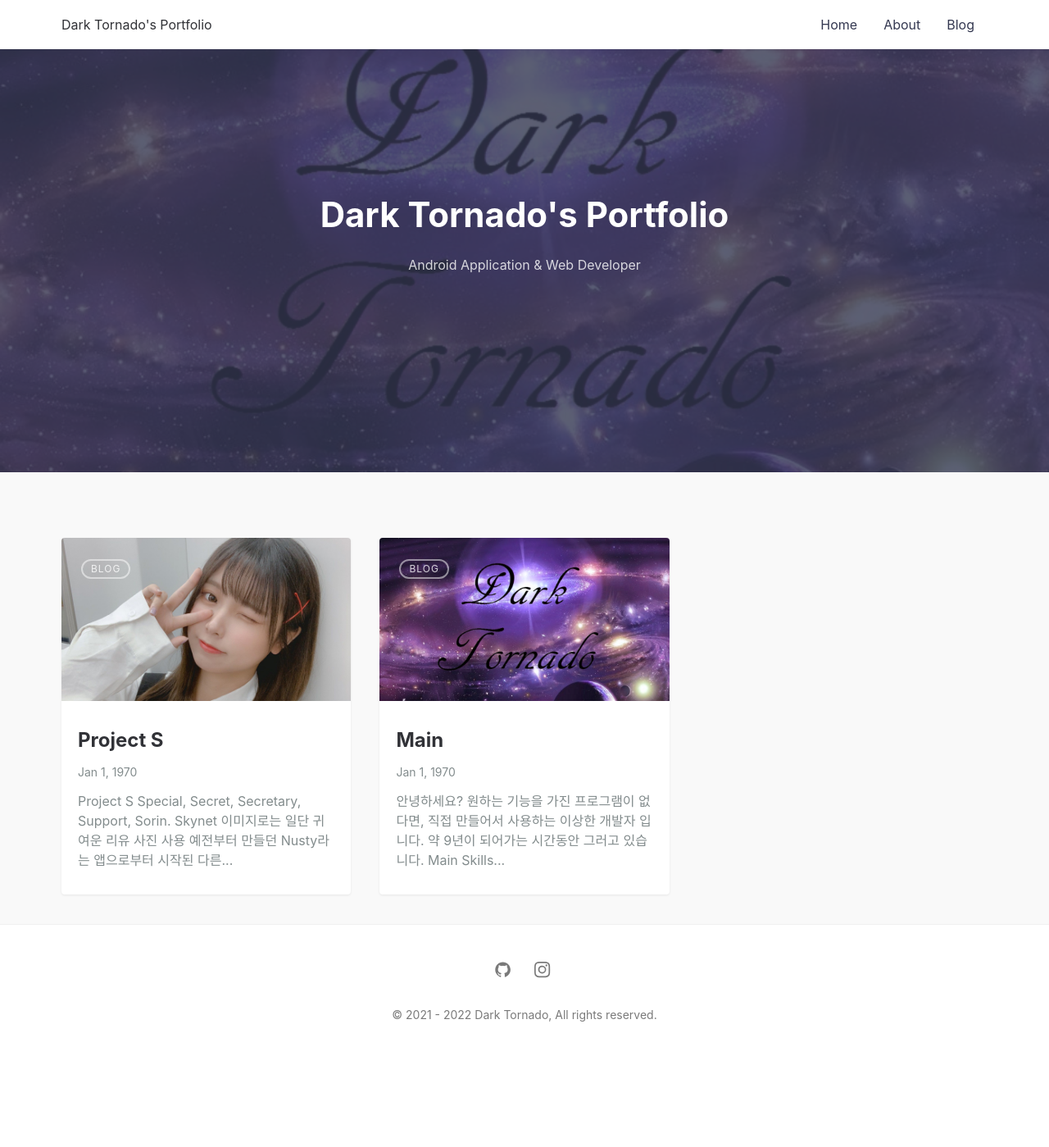
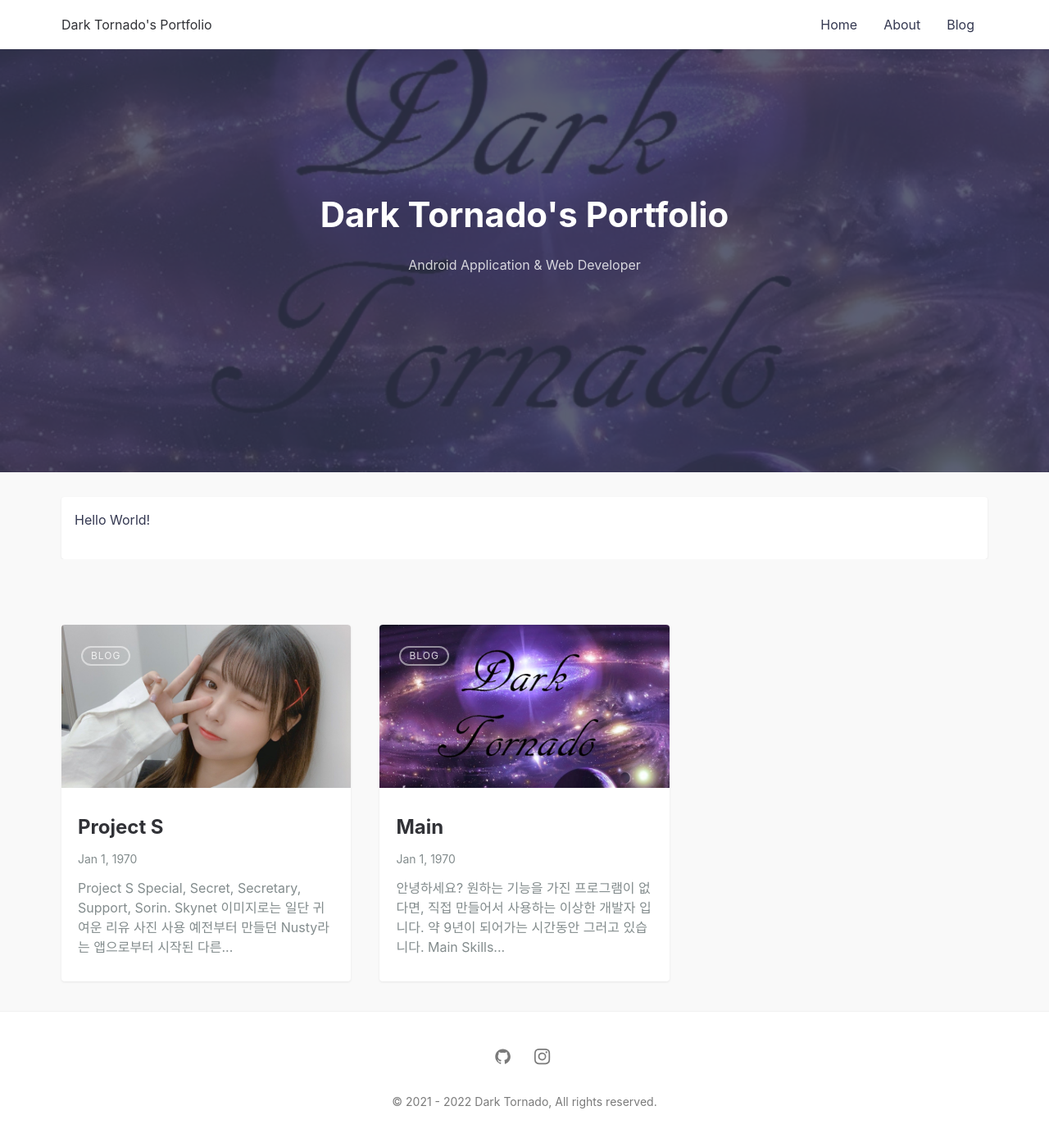
Before and after one commit to DarkTornado/Portfolio, a Jekyll site: the page built from index.md, in a window 1280 px wide. Shown: the whole page at 82% size. Built offline with Jekyll 4.4.1, drawn with Linux system fonts in a browser that asks for light colours; before the commit the page ends 1293 px from its top, so only the background shows below that.

Commit message:
요약 정보가 담길 공간 생성

```diff
--- /dev/null
+++ b/_includes/custom.css
@@ -0,0 +1,11 @@
+section.summary {
+    background-color: #f9f9f9;
+    padding-top: 30px;
+}
+
+div.summary_info {
+    background-color: white;
+    padding: 16px;
+    border-radius: 4px;
+    box-shadow: 0 1px 3px rgba(0,0,0,0.08);
+}
--- a/_includes/head.html
+++ b/_includes/head.html
@@ -26,6 +26,7 @@
   <style class="inlineCSS">
 
     {% include critical.css %}
+    {% include custom.css %}
 
   </style>
   <link rel="preload" href="{{ '/assets/css/main.css' | relative_url }}" as="style" onload="this.rel='stylesheet'">
--- a/_layouts/default.html
+++ b/_layouts/default.html
@@ -27,6 +27,17 @@ layout: compress
     </div>
 
     <main class="site__content">
+
+      <!-- 포트폴리오 요악 정보가 담길 곳 / 원래 없던 소스 -->
+      <section class="summary">
+        <div class="container">
+          <div class="summary_info">
+            {{ content }}
+          </div>
+        </div>
+      </section>
+
+      <!-- 기존에 있던 블로그 게시글 -->
       <section class="blog">
         <div class="container">
           <div class="post-list" itemscope="" itemtype="http://schema.org/Blog">
--- a/index.md
+++ b/index.md
@@ -5,5 +5,7 @@
 # See: https://jekyllrb.com/docs/themes/#overriding-theme-defaults
 #
 layout: default
-title: Sleek Jekyll Theme
+title: Portfolio Summary
 ---
+
+Hello World!
```
